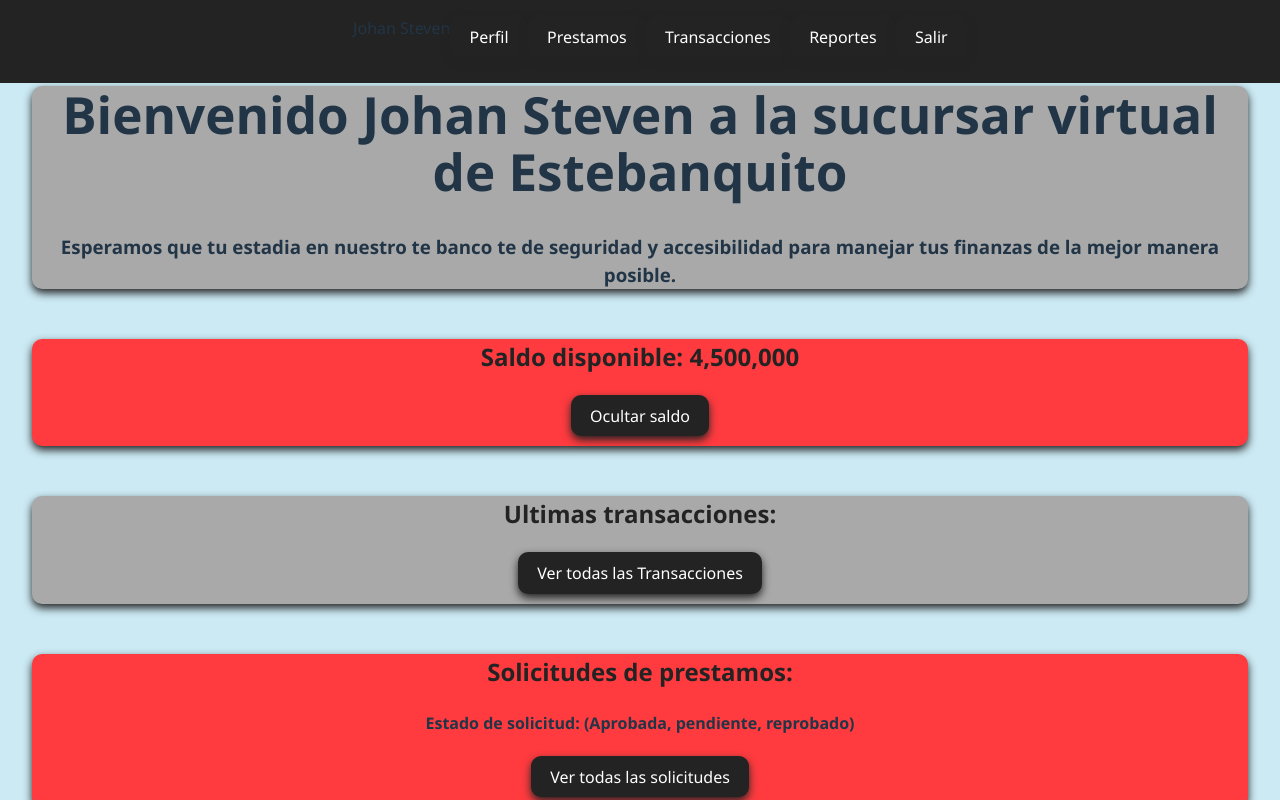
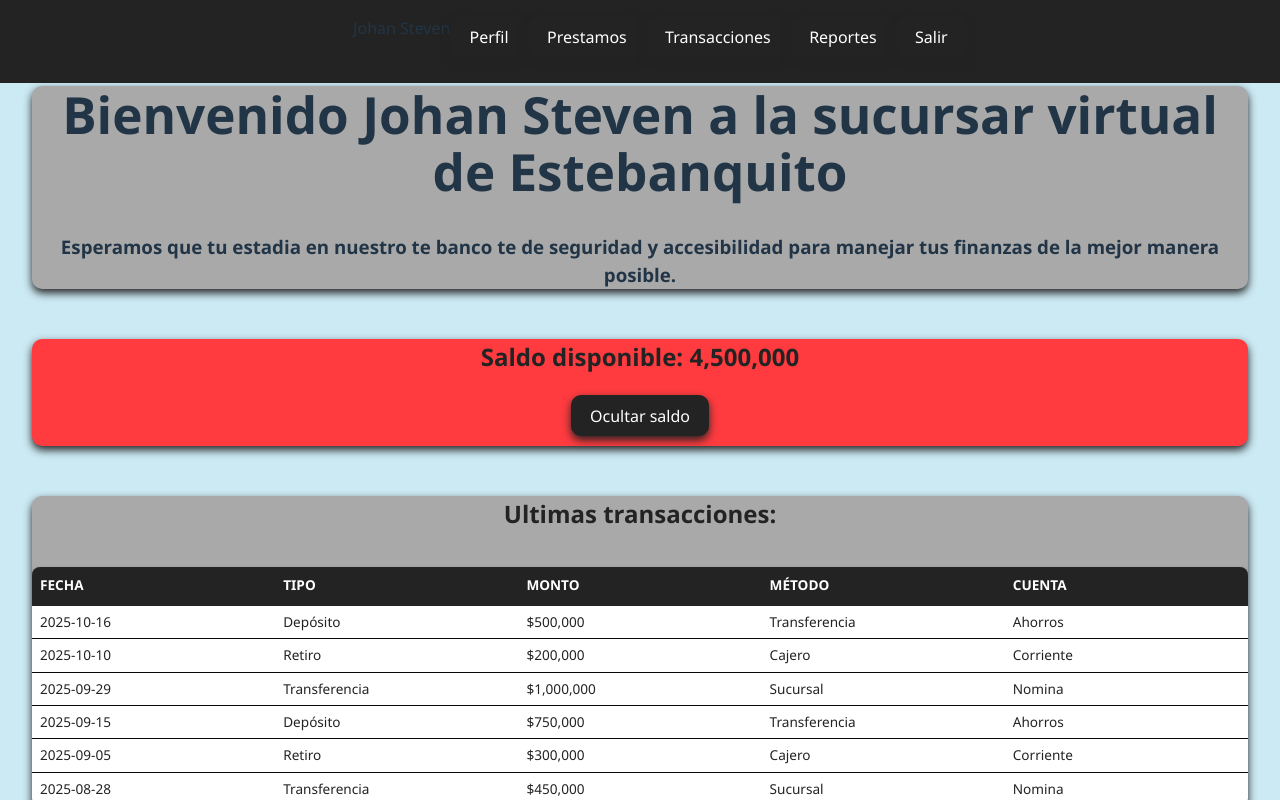
Before and after one commit to Franco-124/Proyecto_Web_Banco, a React (Vite) app: page /dashboard in a window 1280 px wide. Shown: the top 800 px of the page. Built offline with nearby package versions, Linux system fonts and the light colour scheme.

Commit message:
feat: agregar tabla de transacciones en el componente Dashboard y mejorar estilos en Dashboard.css

```diff
--- a/src/components/Accounts/Accounts.jsx
+++ b/src/components/Accounts/Accounts.jsx
@@ -9,7 +9,7 @@ export const usuario = {
 
 function Accounts(){
 
-    const transacciones = [
+     const transacciones = [
         { fecha: "2025-10-16", tipo: "Depósito", monto: 500000, metodo: "Transferencia", cuenta: "Ahorros" },
         { fecha: "2025-10-10", tipo: "Retiro", monto: 200000, metodo: "Cajero", cuenta: "Corriente" },
         { fecha: "2025-09-29", tipo: "Transferencia", monto: 1000000, metodo: "Sucursal", cuenta: "Nomina" },
--- a/src/components/Dashboard/Dashboard.css
+++ b/src/components/Dashboard/Dashboard.css
@@ -111,3 +111,50 @@ button {
   box-shadow: #232323 0px 4px 8px;
   border-radius: 10px;
 }
+.accounts-transactions-history {
+  margin-top: 10px;
+  flex-grow: 1;
+  overflow: hidden;
+  display: flex;
+  flex-direction: column;
+}
+
+.transactions-table-container {
+  flex-grow: 1;
+  overflow-y: auto;
+  margin-top: 15px;
+  border-radius: 8px;
+  box-shadow: 0 8px 10px rgb(0, 0, 0);
+  max-height: calc(80vh - 280px);
+}
+
+.transactions-table {
+  width: 100%;
+  border-collapse: collapse;
+  background-color: var(--color-claro);
+}
+
+.transactions-table th,
+.transactions-table td {
+  padding: 10px;
+  text-align: center;
+  font-size: 0.9rem;
+  color: var(--color-oscuro);
+  border-bottom: 7x solid #191818;
+}
+
+.transactions-table th {
+  background-color: var(--color-oscuro);
+  color: white;
+  font-weight: 700;
+  text-transform: uppercase;
+  font-size: 0.85rem;
+  position: sticky;
+  top: 0;
+  z-index: 2;
+}
+
+
+.transactions-table tr:hover {
+  background-color: #f1f1f1;
+}
--- a/src/components/Dashboard/Dashboard.jsx
+++ b/src/components/Dashboard/Dashboard.jsx
@@ -21,7 +21,14 @@ function Dashboard() {
     const Reports = () => {
     navigate("/Reports");
   };
-
+       const transacciones = [
+        { fecha: "2025-10-16", tipo: "Depósito", monto: 500000, metodo: "Transferencia", cuenta: "Ahorros" },
+        { fecha: "2025-10-10", tipo: "Retiro", monto: 200000, metodo: "Cajero", cuenta: "Corriente" },
+        { fecha: "2025-09-29", tipo: "Transferencia", monto: 1000000, metodo: "Sucursal", cuenta: "Nomina" },
+        { fecha: "2025-09-15", tipo: "Depósito", monto: 750000, metodo: "Transferencia", cuenta: "Ahorros" },
+        { fecha: "2025-09-05", tipo: "Retiro", monto: 300000, metodo: "Cajero", cuenta: "Corriente" },
+        { fecha: "2025-08-28", tipo: "Transferencia", monto: 450000, metodo: "Sucursal", cuenta: "Nomina" }
+       ];
     return (
       <div className="dashboard-root">
           <div className="dashboard">
@@ -51,6 +58,32 @@ function Dashboard() {
                   </div>
                   <div id="Transacciones" className="Transacciones">
                       <h2>Ultimas transacciones: </h2>
+                <div className="accounts-transactions-history">
+                <div className="transactions-table-container">
+                    <table className="transactions-table">
+                        <thead>
+                        <tr>
+                            <th>Fecha</th>
+                            <th>Tipo</th>
+                            <th>Monto</th>
+                            <th>Método</th>
+                            <th>Cuenta</th>
+                        </tr>
+                        </thead>
+                        <tbody>
+                        {transacciones.map((t, index) => (
+                            <tr key={index}>
+                            <td>{t.fecha}</td>
+                            <td>{t.tipo}</td>
+                            <td>${t.monto.toLocaleString()}</td>
+                            <td>{t.metodo}</td>
+                            <td>{t.cuenta}</td>
+                            </tr>
+                        ))}
+                        </tbody>
+                    </table>
+                </div>
+            </div>
                       <button>Ver todas las Transacciones</button>
 
                   </div>
@@ -63,6 +96,7 @@ function Dashboard() {
                   </div>
                   <div id="Reportes" className="Reportes">
                       <h2>Reportes financieros:</h2>
+                      <h4>Haz click en el boton para ver todos los reportes</h4>
                       <button>Ver todos los reportes</button>
 
                   </div>
```
